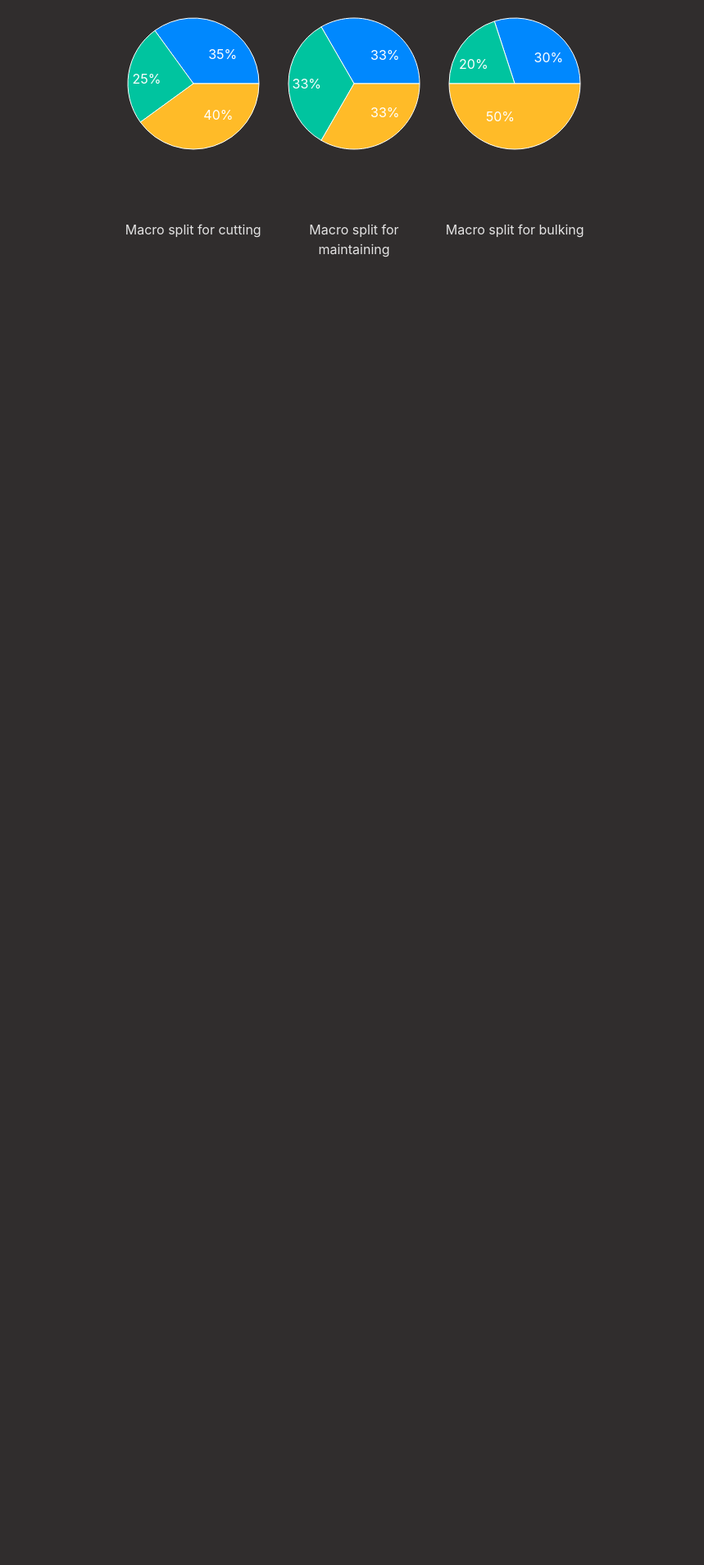
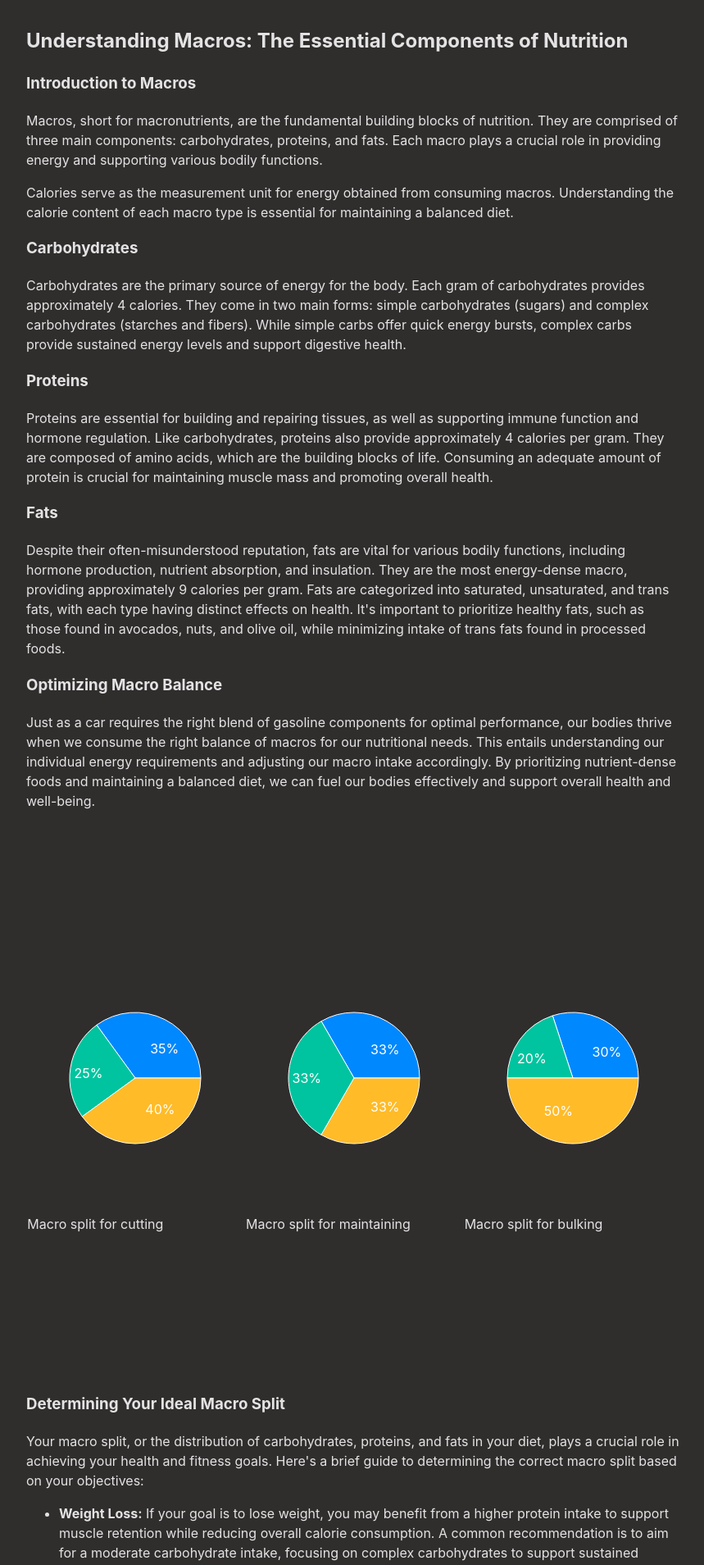
Before and after one commit to dagkand/NutriGenie, a React (Vite) app: page /macros in a window 1280 px wide. Shown: the part 180-2089 px from the top of the page at 82% size, without its empty margins (208-1067 px from the left). Before the commit the page ends 800 px from the top, so only its background shows below. Built offline with nearby package versions, Linux system fonts and the light colour scheme.

Commit message:
implemented lazy loading, and only occurs once per refresh

```diff
--- a/src/App.css
+++ b/src/App.css
@@ -141,7 +141,9 @@ button:hover {
 }
 
 .calories {
-  padding-top: 100px;
+  padding-top: 20vh;
+  width: 100vh;
+  text-align: left;
 }
 
 .titletext {
--- a/src/components/Graph.tsx
+++ b/src/components/Graph.tsx
@@ -1,6 +1,5 @@
-import React, { useState } from 'react';
+import React, { useState, useRef, useEffect } from 'react';
 import Navbar from '../components/Navbar';
-import MacroInfo from '../components/MacroInfo';
 import { PieChart, Pie, Cell, ResponsiveContainer } from 'recharts';
 
 const COLORS = ['#0088FE', '#00C49F', '#FFBB28', '#FF8042'];
@@ -45,12 +44,49 @@ function Graph() {
     { name: 'Group I', value: 50 }
   ]);
 
+  const graphRef = useRef(null);
+  const [isVisible, setIsVisible] = useState(false);
+  const [animationPlayed, setAnimationPlayed] = useState(false);
+
+  useEffect(() => {
+    const observer = new IntersectionObserver(
+      ([entry]) => {
+        if (entry.isIntersecting) {
+          setIsVisible(true);
+          observer.unobserve(entry.target);
+        }
+      },
+      {
+        root: null,
+        rootMargin: '0px',
+        threshold: 0.5, // Adjust this threshold as needed
+      }
+    );
+
+    if (graphRef.current) {
+      observer.observe(graphRef.current);
+    }
+
+    return () => {
+      if (graphRef.current) {
+        observer.unobserve(graphRef.current);
+      }
+    };
+  }, []);
+
+  useEffect(() => {
+    if (isVisible && !animationPlayed) {
+      setAnimationPlayed(true);
+    }
+  }, [isVisible, animationPlayed]);
+
   return (
     <>
       <Navbar />
-      <div className='calories'>
+      <div className='calories' ref={graphRef}>
+        {isVisible && (
           <div style={{ display: 'flex', justifyContent: 'space-around' }}>
-          <div style={{ width: '33%' }}> {/* Adjusted width for each container */}
+            <div style={{ width: '33%' }}>
               <ResponsiveContainer width="100%" height={300}>
                 <PieChart>
                   <Pie
@@ -62,8 +98,8 @@ function Graph() {
                     outerRadius={80}
                     fill="#8884d8"
                     dataKey="value"
-                  animationBegin={0}
-                  animationDuration={800}
+                    animationBegin={animationPlayed ? undefined : 0}
+                    animationDuration={animationPlayed ? undefined : 1500}
                   >
                     {dataA.map((entry, index) => (
                       <Cell key={`cell-${index}`} fill={COLORS[index % COLORS.length]} />
@@ -73,7 +109,7 @@ function Graph() {
               </ResponsiveContainer>
               <p>Macro split for cutting</p>
             </div>
-          <div style={{ width: '33%' }}> {/* Adjusted width for each container */}
+            <div style={{ width: '33%' }}>
               <ResponsiveContainer width="100%" height={300}>
                 <PieChart>
                   <Pie
@@ -85,8 +121,8 @@ function Graph() {
                     outerRadius={80}
                     fill="#8884d8"
                     dataKey="value"
-                  animationBegin={0}
-                  animationDuration={800}
+                    animationBegin={animationPlayed ? undefined : 0}
+                    animationDuration={animationPlayed ? undefined : 1500}
                   >
                     {dataB.map((entry, index) => (
                       <Cell key={`cell-${index}`} fill={COLORS[index % COLORS.length]} />
@@ -96,7 +132,7 @@ function Graph() {
               </ResponsiveContainer>
               <p>Macro split for maintaining</p>
             </div>
-          <div style={{ width: '33%' }}> {/* Adjusted width for each container */}
+            <div style={{ width: '33%' }}>
               <ResponsiveContainer width="100%" height={300}>
                 <PieChart>
                   <Pie
@@ -108,8 +144,8 @@ function Graph() {
                     outerRadius={80}
                     fill="#8884d8"
                     dataKey="value"
-                  animationBegin={0}
-                  animationDuration={800}
+                    animationBegin={animationPlayed ? undefined : 0}
+                    animationDuration={animationPlayed ? undefined : 1500}
                   >
                     {dataC.map((entry, index) => (
                       <Cell key={`cell-${index}`} fill={COLORS[index % COLORS.length]} />
@@ -120,8 +156,8 @@ function Graph() {
               <p>Macro split for bulking</p>
             </div>
           </div>
+        )}
       </div>
-      <MacroInfo />
     </>
   );
 }
--- a/src/components/MacroInfo.tsx
+++ b/src/components/MacroInfo.tsx
@@ -5,7 +5,29 @@ function Results() {
   return (
     <div className='calories'>
 
-    </div>
+<h2>Understanding Macros: The Essential Components of Nutrition</h2>
+<div>
+    <h3>Introduction to Macros</h3>
+    <p>Macros, short for macronutrients, are the fundamental building blocks of nutrition. They are comprised of three main components: carbohydrates, proteins, and fats. Each macro plays a crucial role in providing energy and supporting various bodily functions.</p>
+    <p>Calories serve as the measurement unit for energy obtained from consuming macros. Understanding the calorie content of each macro type is essential for maintaining a balanced diet.</p>
+</div>
+<div>
+    <h3>Carbohydrates</h3>
+    <p>Carbohydrates are the primary source of energy for the body. Each gram of carbohydrates provides approximately 4 calories. They come in two main forms: simple carbohydrates (sugars) and complex carbohydrates (starches and fibers). While simple carbs offer quick energy bursts, complex carbs provide sustained energy levels and support digestive health.</p>
+</div>
+<div>
+    <h3>Proteins</h3>
+    <p>Proteins are essential for building and repairing tissues, as well as supporting immune function and hormone regulation. Like carbohydrates, proteins also provide approximately 4 calories per gram. They are composed of amino acids, which are the building blocks of life. Consuming an adequate amount of protein is crucial for maintaining muscle mass and promoting overall health.</p>
+</div>
+<div>
+    <h3>Fats</h3>
+    <p>Despite their often-misunderstood reputation, fats are vital for various bodily functions, including hormone production, nutrient absorption, and insulation. They are the most energy-dense macro, providing approximately 9 calories per gram. Fats are categorized into saturated, unsaturated, and trans fats, with each type having distinct effects on health. It's important to prioritize healthy fats, such as those found in avocados, nuts, and olive oil, while minimizing intake of trans fats found in processed foods.</p>
+</div>
+<div>
+    <h3>Optimizing Macro Balance</h3>
+    <p>Just as a car requires the right blend of gasoline components for optimal performance, our bodies thrive when we consume the right balance of macros for our nutritional needs. This entails understanding our individual energy requirements and adjusting our macro intake accordingly. By prioritizing nutrient-dense foods and maintaining a balanced diet, we can fuel our bodies effectively and support overall health and well-being.</p>
+</div>
+  </div>
   )
 }
 
--- /dev/null
+++ b/src/components/MacroSplit.tsx
@@ -0,0 +1,20 @@
+import '../App.css'
+
+function MacroSplit() {
+
+  return (
+    <div className='calories'>
+
+      <h3>Determining Your Ideal Macro Split</h3>
+    <p>Your macro split, or the distribution of carbohydrates, proteins, and fats in your diet, plays a crucial role in achieving your health and fitness goals. Here's a brief guide to determining the correct macro split based on your objectives:</p>
+    <ul>
+      <li><strong>Weight Loss:</strong> If your goal is to lose weight, you may benefit from a higher protein intake to support muscle retention while reducing overall calorie consumption. A common recommendation is to aim for a moderate carbohydrate intake, focusing on complex carbohydrates to support sustained energy levels, and a moderate to low fat intake.</li>
+      <li><strong>Maintenance:</strong> For weight maintenance, aim for a balanced macro split that aligns with your energy needs. This typically involves consuming a moderate amount of carbohydrates, proteins, and fats to sustain your current weight and energy levels.</li>
+      <li><strong>Bulking:</strong> If your goal is to gain muscle mass, you'll likely need to increase your overall calorie intake, with a particular focus on carbohydrates and proteins. A higher carbohydrate intake can fuel intense workouts and support muscle growth, while sufficient protein intake is essential for muscle repair and growth. Fat intake should still be moderate to support overall health.</li>
+    </ul>
+    <p>It's important to note that individual needs may vary, and experimentation may be necessary to find the optimal macro split that works best for you. Consulting with a registered dietitian or nutritionist can provide personalized guidance based on your unique goals and preferences.</p>
+</div>
+  )
+}
+
+export default MacroSplit
--- a/src/pages/Macros.tsx
+++ b/src/pages/Macros.tsx
@@ -2,14 +2,16 @@ import '../App.css'
 import Navbar from '../components/Navbar'
 import MacroInfo from '../components/MacroInfo'
 import Graph from '../components/Graph'
+import MacroSplit from '../components/MacroSplit'
 
 function Macros() {
 
   return (
     <>
     <Navbar />
+    <MacroInfo />
     <Graph />
-    <MacroInfo />
+    <MacroSplit />
     </>
   )
 }
```
Lines whose indentation alone changed are shown as unchanged.
